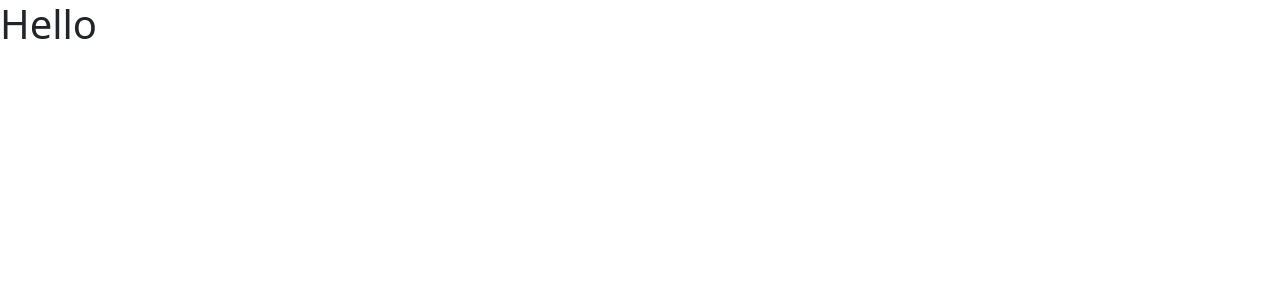
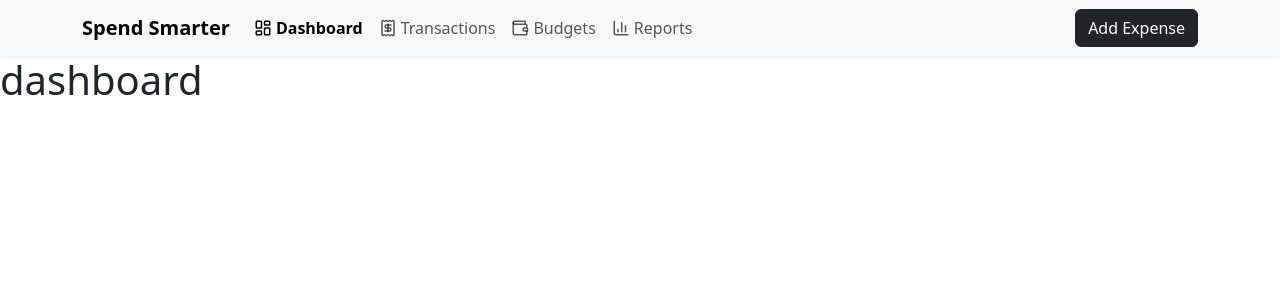
Before and after one commit to CS571-S26/p161, a React (Vite) app in the folder webproject/: page / in a window 1280 px wide. Shown: the top 300 px of the page. Built offline with nearby package versions, Linux system fonts and the light colour scheme.

Commit message:
now pushing this since it seems to be working

```diff
--- a/webproject/src/App.jsx
+++ b/webproject/src/App.jsx
@@ -8,15 +8,14 @@ import Layout from "./components/Layout.jsx"
 
 function App() {
   return (
-    <h1>Hello</h1>
-    // <Routes>
-    //     <Route element={<Layout />}>
-    //         <Route path="/" element={<Dashboard />} />
-    //         <Route path="/transactions" element={<Transactions />} />
-    //         <Route path="/budgets" element={<Budgets />} />
-    //         <Route path="/reports" element={<Reports />} />
-    //     </Route>
-    // </Routes>
+    <Routes>
+        <Route element={<Layout />}>
+            <Route path="/" element={<Dashboard />} />
+            <Route path="/transactions" element={<Transactions />} />
+            <Route path="/budgets" element={<Budgets />} />
+            <Route path="/reports" element={<Reports />} />
+        </Route>
+    </Routes>
   );
 }
 
```
